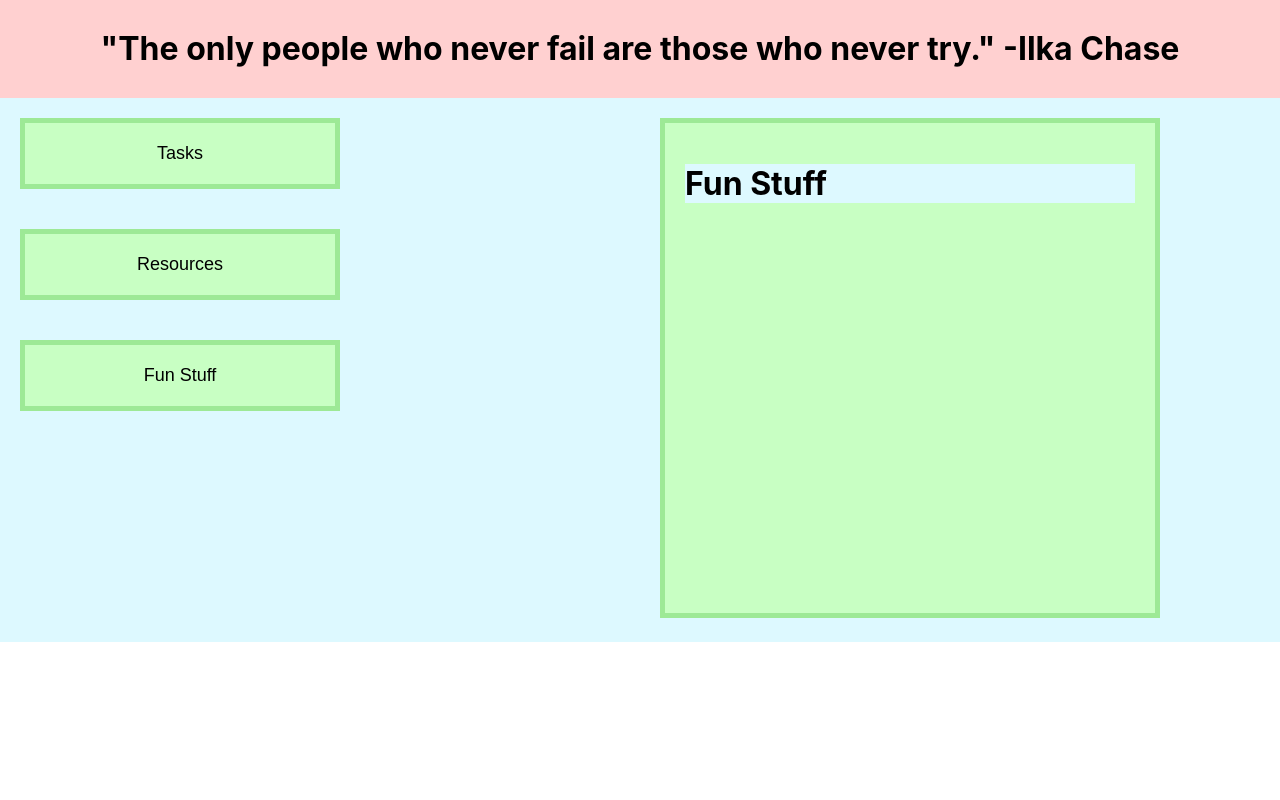
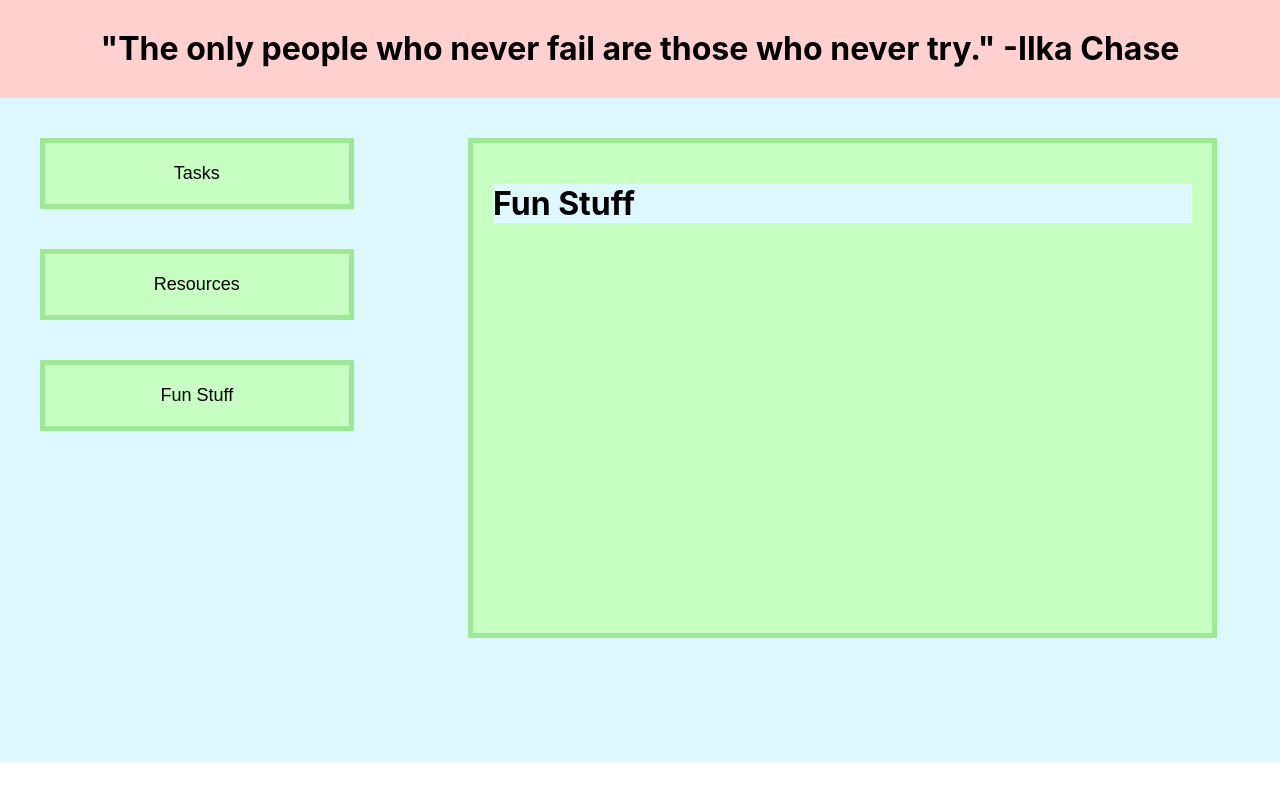
Before and after one commit to ReshmiCode/SoliTogether, a React (Create React App) app: page / in a window 1280 px wide. Built offline with nearby package versions, Linux system fonts and the light colour scheme.

Commit message:
home styling

```diff
--- a/src/Home/Home.css
+++ b/src/Home/Home.css
@@ -30,28 +30,38 @@ div{
     padding: 0.5rem;
 }
 
-.column {
+.buttons-column {
     float: left;
-    width: 50%;
+    width: 35%;
+}
+
+.content-column {
+    float: left;
+    width: 65%;
+}
+
+.row {
+    padding-top: 20px;
+    padding-bottom: 100px; /* to fill bottom w/ blue */
 }
 
 /* Clear floats after the columns */
 .row:after {
-content: "";
-display: table;
-clear: both;
+    content: "";
+    display: table;
+    clear: both;
 }
 
 .button {
     display: inline-block;
-    width: 50%;
+    width: 70%;
     background-color: #C8FFC3;
     cursor: pointer;
     text-align: center;
     border: 5px solid #9DE996;
     box-sizing: border-box;
-    padding: 20px 20px 20px 20px;
-    margin: 20px 20px 20px 20px;;
+    padding: 20px;
+    margin: 20px 20px 20px 40px;
     font-size: 18px;
 }
 
@@ -62,13 +72,13 @@ clear: both;
 
 .content-box {
     display: inline-block;
-    width: 500px;
+    width: 90%;
     height: 500px;
     background-color: #C8FFC3;
     text-align: center;
     border: 5px solid #9DE996;
     box-sizing: border-box;
-    padding: 20px 20px 20px 20px;
-    margin: 20px 0px 20px 20px;
+    padding: 20px;
+    margin: 20px;
     font-size: 18px;
 }
--- a/src/Home/Home.js
+++ b/src/Home/Home.js
@@ -15,10 +15,10 @@ const Home = () => {
         <div>
             <Quote />
             <div class="row">
-                <div className="column">
+                <div className="buttons-column">
                     <Buttons changeTab={tabChangeHandler}/>
                 </div>
-                <div className="column">
+                <div className="content-column">
                     <iframe className="content-box" src={currTab} width="400" height="200"></iframe>
                 </div>
             </div>
```
